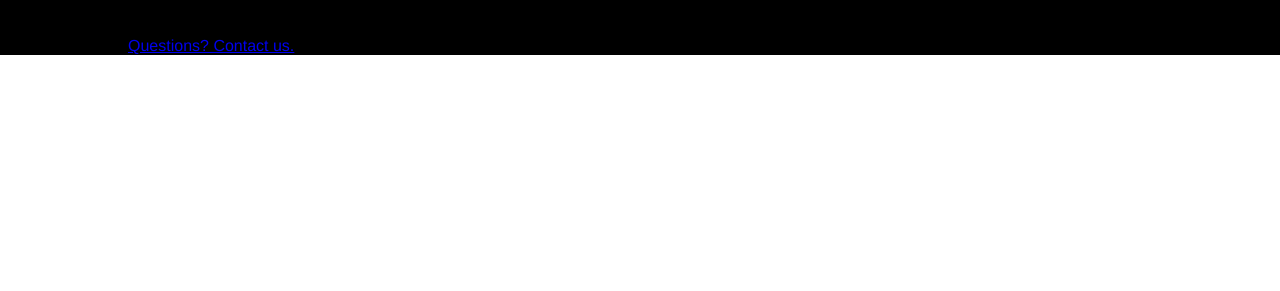
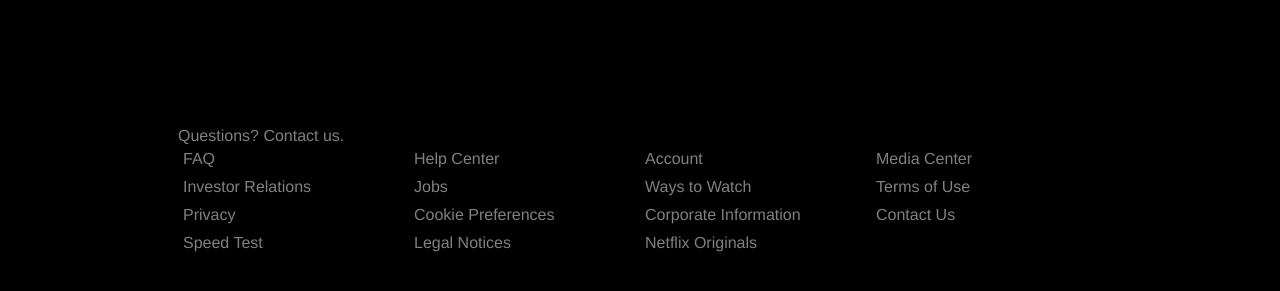
Before and after one commit to kehdcode/Netflix-home-page-clone, a plain HTML site: page index.html in a window 1280 px wide. Shown: the part 1045-1336 px from the top of the page. Before the commit the page ends 1100 px from the top, so only its background shows below. Drawn offline with Linux system fonts and the light colour scheme.

Commit message:
footer design

```diff
--- a/css/main.css
+++ b/css/main.css
@@ -5,7 +5,7 @@
 
 }
 .wrapper {
-    background-image: url(../images/netflix3.jpg),linear-gradient(rgba(0,0,0,.7), rgba(0,0,0,.7));
+    background-image: url(../images/netflix3.jpg),linear-gradient(rgba(0,0,0,.8), rgba(0,0,0,.8));
     background-blend-mode: overlay;
     width: 100%;
     height: 600px;
@@ -133,6 +133,30 @@
     height: auto;
     max-height: 400px;
     width: auto;
+    size: 5000px;
     max-width: 100%;
 
 }
+
+.footer-wrapper {
+    display: grid;
+    grid-template-columns: repeat(4, 1fr);
+}
+.footer {
+    margin-top: 40px;
+    padding: 50px;
+}
+footer a{
+    color: gray;
+    text-decoration: none;
+
+}
+footer ul {
+    text-decoration: none;
+}
+footer ul li {
+    padding: 5px;
+}
+footer a#questions {
+    padding-bottom: 50px;
+}
--- a/index.html
+++ b/index.html
@@ -22,7 +22,7 @@
 
         <div class="see">
             <h1 class="see">See what's next.</h1>
-            <p class="watch">WHAT ANYWHERE, CANCEL ANYTIME</p>
+            <p class="watch">WATCH ANYWHERE, CANCEL ANYTIME</p>
             <div class="month">
                <button type="button">JOIN FREE FOR A  MONTH ></button>
             </div>
@@ -65,13 +65,48 @@
                 </div>
         </div>
     </div>
+    <footer>
     <div class="footer">
-        <a href="#">Questions? Contact us.</a>
+        <a href="#" id="Questions">Questions? Contact us.</a>
+        <div class="footer-wrapper">
+            <div class="footer-content">
+                <ul class="faq">
+                    <li><a href="#">FAQ</a></li>
+                    <li><a href="#">Investor Relations</a></li>
+                    <li><a href="#">Privacy</a></li>
+                    <li><a href="#">Speed Test</a></li>
+                </ul>
+            </div>
+            <div class="footer-content">
+                    <ul class="faq">
+                        <li><a href="#">Help Center</a></li>
+                        <li><a href="#">Jobs</a></li>
+                        <li><a href="#">Cookie Preferences</a></li>
+                        <li><a href="#">Legal Notices</a></li>
+                    </ul>
+                </div>
+                <div class="footer-content">
+                        <ul class="faq">
+                            <li><a href="#">Account</a></li>
+                            <li><a href="#">Ways to Watch</a></li>
+                            <li><a href="#">Corporate Information</a></li>
+                            <li><a href="#">Netflix Originals</a></li>
+                        </ul>
+                    </div>
+                    <div class="footer-content">
+                            <ul class="faq">
+                                <li><a href="#">Media Center</a></li>
+                                <li><a href="#">Terms of Use</a></li>
+                                <li><a href="#">Contact Us</a></li>
+
+                            </ul>
+                        </div>
+        </div>
 
     </div>
 
 </div>
-
+</footer>
 </div>
 
 </body>
```
